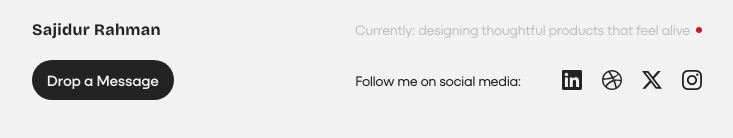
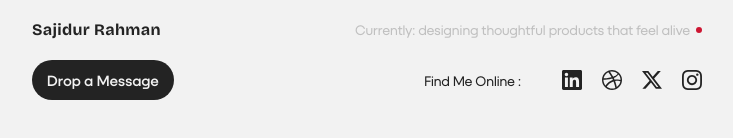
Before and after one commit to sajidur7/sajidurs_portfolio, a Next.js app: page / in a window 1280 px wide. Shown: the part 1703-1841 px from the top of the page, without its empty margins (273-1006 px from the left). Built offline with nearby package versions, Linux system fonts and the light colour scheme.

Commit message:
Relabel the socials line "Find Me Online :"
Wrapped as a string literal so the space before the colon survives JSX
whitespace handling.

Co-Authored-By: Claude Opus 5 <noreply@anthropic.com>

```diff
--- a/src/components/space/SiteFooter.tsx
+++ b/src/components/space/SiteFooter.tsx
@@ -36,7 +36,7 @@ export function SiteFooter() {
 
         <div className="flex flex-wrap items-center gap-x-[41px] gap-y-[14px]">
           <p className="text-trim whitespace-nowrap font-body text-[14px] leading-normal text-ink sm:text-right">
-            Follow me on social media:
+            {"Find Me Online :"}
           </p>
           <ul className="flex items-center gap-[20px]">
             {SOCIALS.map((social) => {
```
